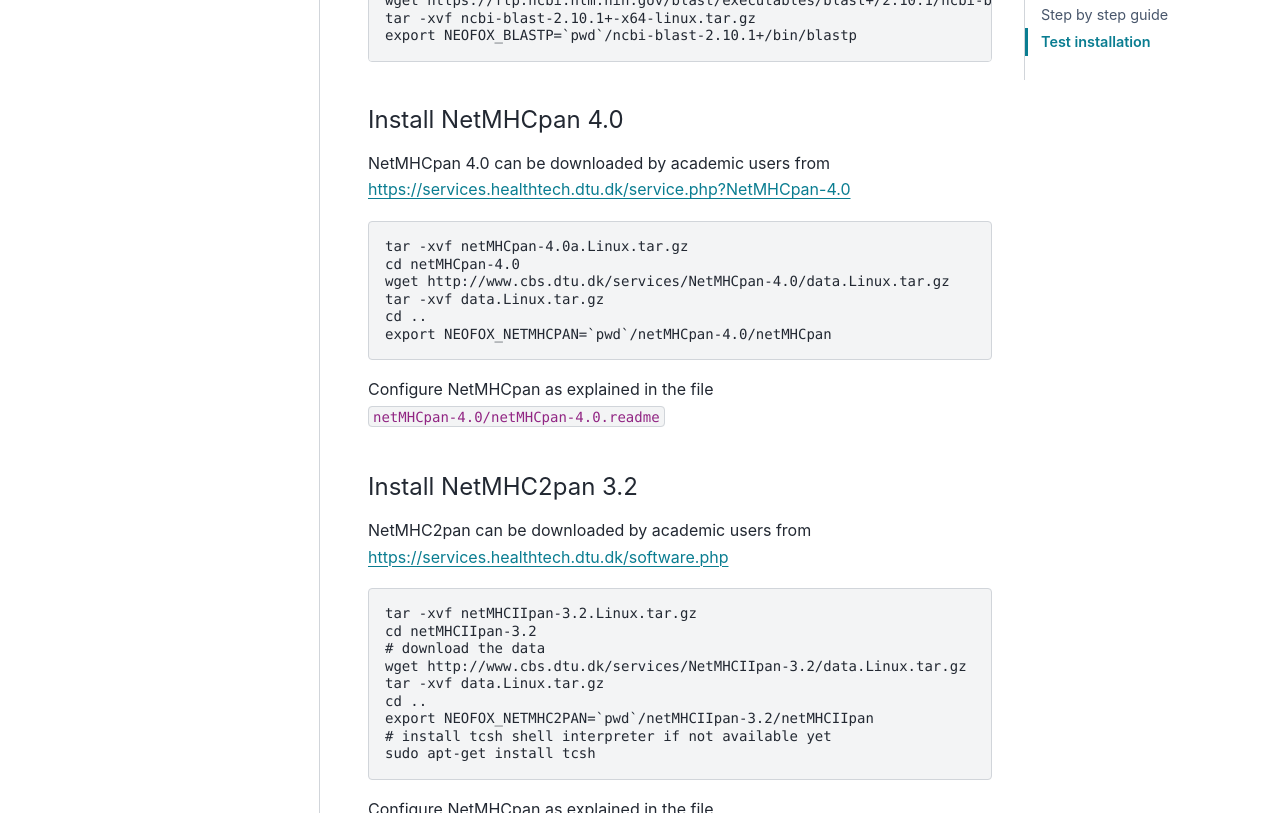
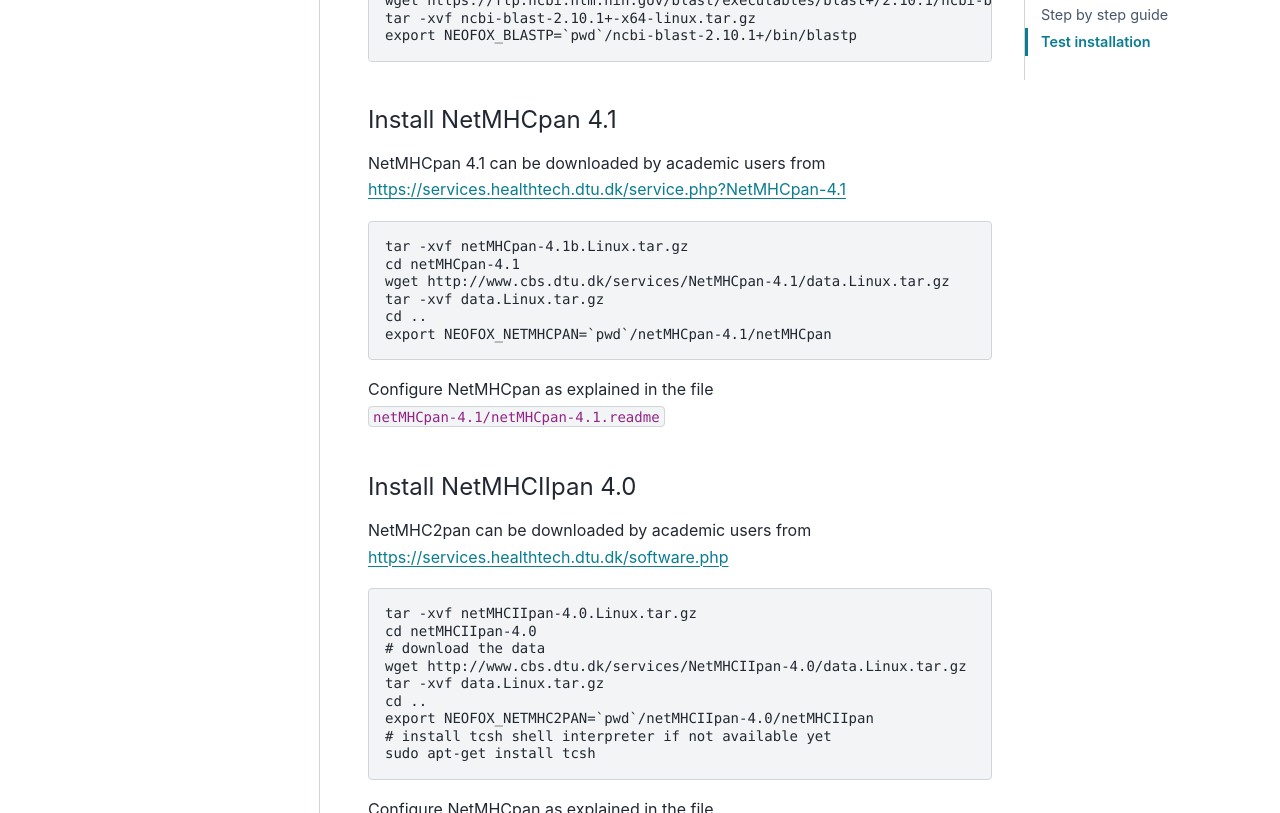
Before and after one commit to TRON-Bioinformatics/neofox, a Sphinx documentation site: the page built from docs/source/02_installation.md, in a window 1280 px wide and 1400 px high, scrolled down 1590 px. Shown: the part 155-968 px from the top of the window. Built offline with Sphinx 7.4.7 and the PyData theme 0.15.4, drawn with Linux system fonts in a browser that asks for light colours; some of the changed text lies outside the part shown.

Commit message:
integrate in docker and docs prime, netmhcpan 4.1 and netmhcIIpan 4.0

````diff
--- a/docs/source/02_installation.md
+++ b/docs/source/02_installation.md
@@ -57,34 +57,34 @@
 export NEOFOX_BLASTP=`pwd`/ncbi-blast-2.10.1+/bin/blastp
 ```
 
-#### Install NetMHCpan 4.0
+#### Install NetMHCpan 4.1
 
-NetMHCpan 4.0 can be downloaded by academic users from https://services.healthtech.dtu.dk/service.php?NetMHCpan-4.0
+NetMHCpan 4.1 can be downloaded by academic users from https://services.healthtech.dtu.dk/service.php?NetMHCpan-4.1
 
 ```
-tar -xvf netMHCpan-4.0a.Linux.tar.gz
-cd netMHCpan-4.0
-wget http://www.cbs.dtu.dk/services/NetMHCpan-4.0/data.Linux.tar.gz
+tar -xvf netMHCpan-4.1b.Linux.tar.gz
+cd netMHCpan-4.1
+wget http://www.cbs.dtu.dk/services/NetMHCpan-4.1/data.Linux.tar.gz
 tar -xvf data.Linux.tar.gz
 cd ..
-export NEOFOX_NETMHCPAN=`pwd`/netMHCpan-4.0/netMHCpan
+export NEOFOX_NETMHCPAN=`pwd`/netMHCpan-4.1/netMHCpan
 ```
 
-Configure NetMHCpan as explained in the file `netMHCpan-4.0/netMHCpan-4.0.readme`
+Configure NetMHCpan as explained in the file `netMHCpan-4.1/netMHCpan-4.1.readme`
 
 
-#### Install NetMHC2pan 3.2
+#### Install NetMHCIIpan 4.0
 
 NetMHC2pan can be downloaded by academic users from https://services.healthtech.dtu.dk/software.php
 
 ```
-tar -xvf netMHCIIpan-3.2.Linux.tar.gz
-cd netMHCIIpan-3.2
+tar -xvf netMHCIIpan-4.0.Linux.tar.gz
+cd netMHCIIpan-4.0
 # download the data
-wget http://www.cbs.dtu.dk/services/NetMHCIIpan-3.2/data.Linux.tar.gz
+wget http://www.cbs.dtu.dk/services/NetMHCIIpan-4.0/data.Linux.tar.gz
 tar -xvf data.Linux.tar.gz
 cd ..
-export NEOFOX_NETMHC2PAN=`pwd`/netMHCIIpan-3.2/netMHCIIpan
+export NEOFOX_NETMHC2PAN=`pwd`/netMHCIIpan-4.0/netMHCIIpan
 # install tcsh shell interpreter if not available yet
 sudo apt-get install tcsh
 ```
````
Also changed, not shown: other parts of docs/source/02_installation.md (+3 -1 lines), 1 other file.
